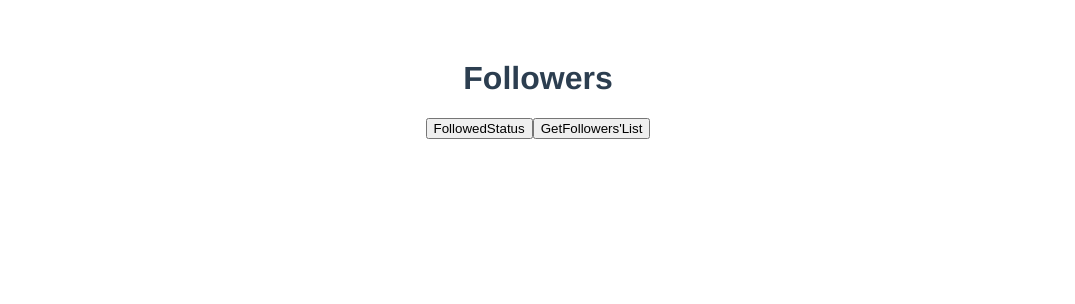
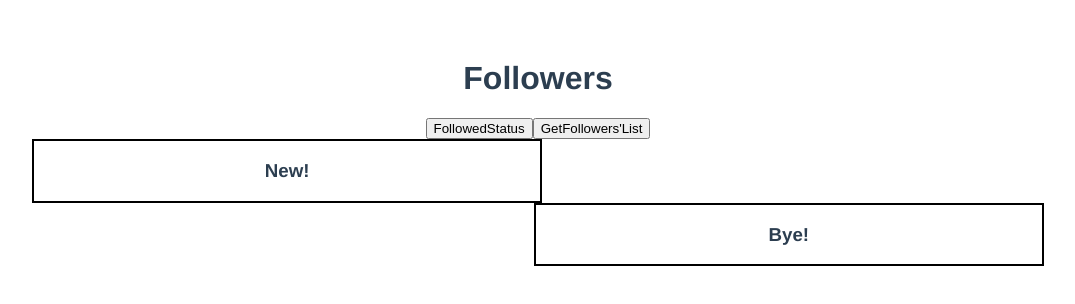
Before and after one commit to k-ueki/Twitter-Managementer, a Vue app: page /followers in a window 1280 px wide. Shown: the top 304 px of the page, without its empty margins (102-1177 px from the left). Built offline with nearby package versions, Linux system fonts and the light colour scheme.

Commit message:
disp new and bye

```diff
--- a/src/components/followers.vue
+++ b/src/components/followers.vue
@@ -3,13 +3,34 @@
 		<h1>Followers</h1>
 		<button @click="followedStatus">FollowedStatus</button>
 		<button @click="getFollowers">GetFollowers'List</button>
-		<div v-for="follower in followers">
-			<img :src="follower.profile_image_url">
-			<a v-bind:href="'https://twitter.com/' + follower.screen_name">{{ follower.name }}</a><br/>
-			<!--
-			{{follower}}<br/><br/>
-			-->
-			<br/>
+
+		<div class="dispAreaWrapper">
+			<div class="news">
+				<h3>New!</h3>
+				<div v-for="newfollower in newfollowers">
+					<!--
+					{{newfollower}}
+					-->
+					<img :src="newfollower.ProfileImageUrl">
+					<a v-bind:href="'https://twitter.com/' + newfollower.ScreenName">{{ newfollower.Name }}</a><br/>
+					<br/>
+					<button class="">+</button>
+					<button class="">x</button>
+				</div>
+			</div>
+			<div class="byes">
+				<h3>Bye!</h3>
+				<div v-for="byefollower in byefollowers">
+					<!--
+					{{byefollower}}
+					-->
+					<img :src="byefollower.ProfileImageUrl">
+					<a v-bind:href="'https://twitter.com/' + byefollower.ScreenName">{{ byefollower.Name }}</a><br/>
+					<br/>
+					<button class="">+</button>
+					<button class="">x</button>
+				</div>
+			</div>
 		</div>
 	</div>
 </template>
@@ -22,7 +43,8 @@ export default{
 	name:"main",
 	data(){
 		return {
-			followers:[],
+			newfollowers:[],
+			byefollowers:[],
 		}
 	},
 	methods:{
@@ -31,9 +53,8 @@ export default{
 			params.append("mode","register");
 			axios.post(base,params)
 				.then(response => {
-					this.followers = response.data
-					//this.followers = response.data
-					console.log(response.data)
+					this.newfollowers = response.data[0].Users
+					this.byefollowers = response.data[1].Users
 				}).catch(error => {
 					console.log(error)
 				})
@@ -51,5 +72,19 @@ export default{
 
 </script>
 <style>
+.dispAreaWrapper{
 
+}
+.news{
+	width:40%;
+	margin-left:10%;
+	float:left;
+	border:2px black solid;
+}
+.byes{
+	width:40%;
+	margin-right:10%;
+	float:right;
+	border:2px black solid;
+}
 </style>
```
Also changed, not shown: 2 other files (tests, documents, lock files or other folders).
